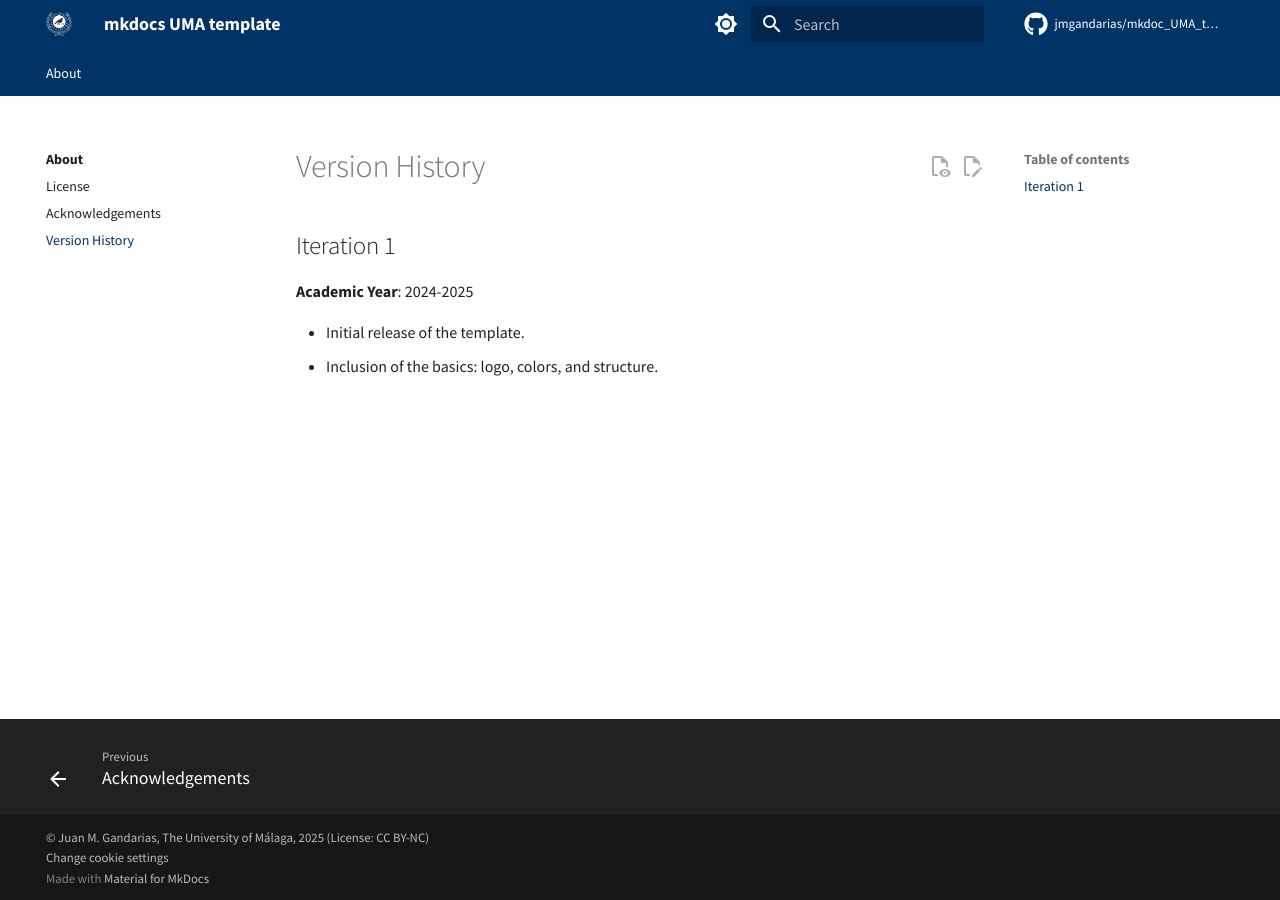
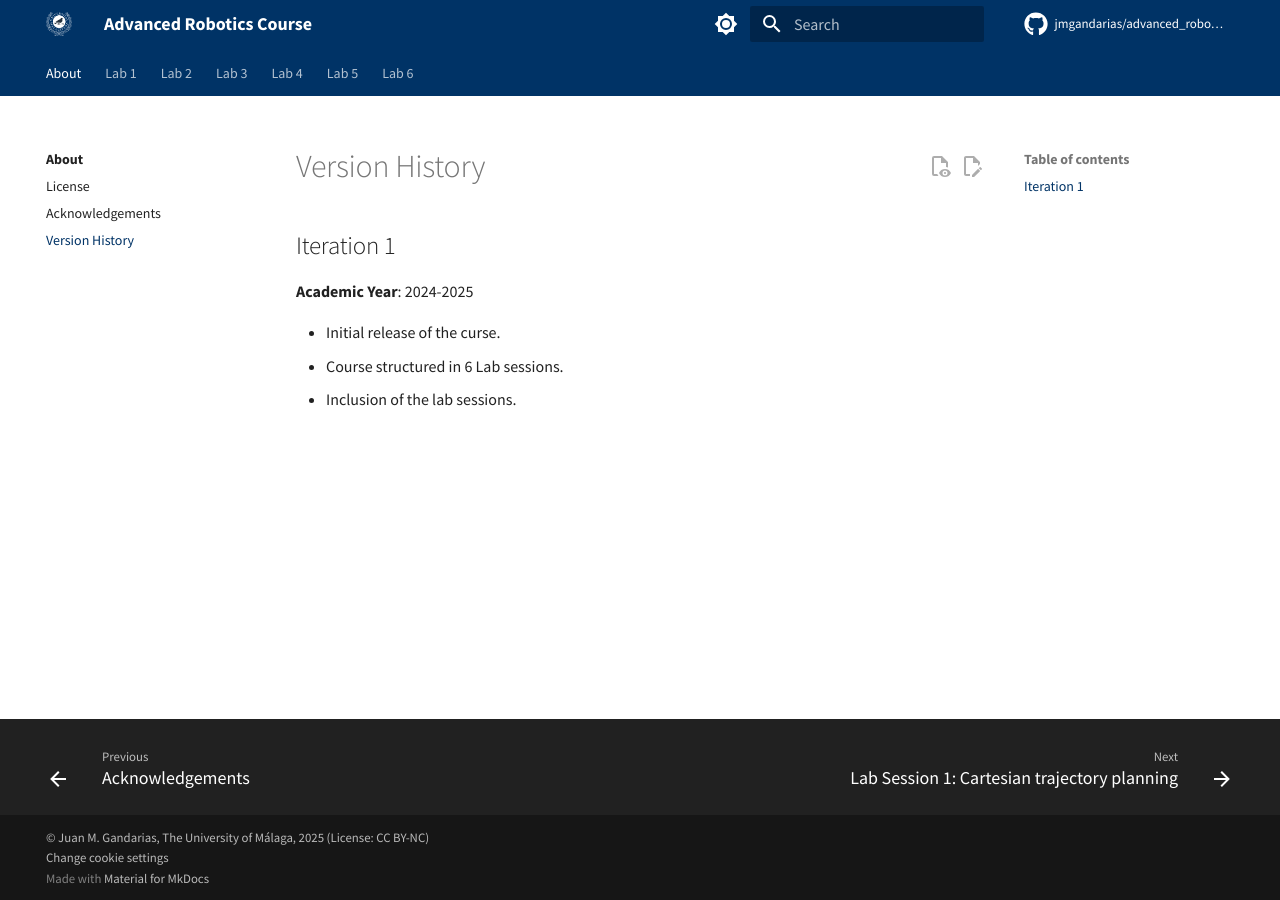
Before and after one commit to jmgandarias/advanced_robotics, an MkDocs documentation site: the page built from docs/about/changelog.md, in a window 1280 px wide. Built offline with MkDocs 1.6.1 and Material for MkDocs 9.7.7, drawn with Linux system fonts in a browser that asks for light colours; comment, search, counter and statistics services are not loaded.

Commit message:
initial course structure

```diff
--- a/docs/about/changelog.md
+++ b/docs/about/changelog.md
@@ -5,5 +5,6 @@ title: "Version History"
 
 **Academic Year**: 2024-2025
 
-* Initial release of the template.
-* Inclusion of the basics: logo, colors, and structure.
+* Initial release of the curse.
+* Course structured in 6 Lab sessions.
+* Inclusion of the lab sessions.
--- /dev/null
+++ b/docs/lab1/README.md
@@ -0,0 +1,5 @@
+---
+title: "Lab Session 1: Cartesian trajectory planning"
+---
+
+TBD
--- /dev/null
+++ b/docs/lab2/README.md
@@ -0,0 +1,5 @@
+---
+title: "Lab Session 2: Manipulator dynamics simulation"
+---
+
+TBD
--- /dev/null
+++ b/docs/lab3/README.md
@@ -0,0 +1,5 @@
+---
+title: "Lab Session 3: Manipulator dynamics compensation"
+---
+
+TBD
--- /dev/null
+++ b/docs/lab4/README.md
@@ -0,0 +1,5 @@
+---
+title: "Lab Session 4: Impedance controller"
+---
+
+TBD
--- /dev/null
+++ b/docs/lab5/README.md
@@ -0,0 +1,5 @@
+---
+title: "Lab Session 5: Admittance controller"
+---
+
+TBD
--- /dev/null
+++ b/docs/lab6/README.md
@@ -0,0 +1,5 @@
+---
+title: "Lab Session 6: Force control with inner position loop"
+---
+
+TBD
--- a/mkdocs.yml
+++ b/mkdocs.yml
@@ -1,6 +1,6 @@
-site_name: "mkdocs UMA template"
-site_url: https://jmgandarias.com/mkdoc_UMA_template
-site_description: University of Málaga template to develop mkdocs websites.
+site_name: "Advanced Robotics Course"
+site_url: https://jmgandarias.com/advanced_robotics
+site_description: Teaching material for the Advanced Robotics course at The University of Málaga.
 theme:
   name: material
   icon:
@@ -43,8 +43,8 @@ theme:
 copyright: >
   &copy; <a href="https://jmgandarias.github.io">Juan M. Gandarias</a>, The University of Málaga, 2025 (License: <a href="https://creativecommons.org/licenses/by-nc/4.0/">CC BY-NC</a>)<br />
   <a href="#__consent">Change cookie settings</a>
-repo_url: https://github.com/jmgandarias/mkdoc_UMA_template
-repo_name: jmgandarias/mkdoc_UMA_template
+repo_url: https://github.com/jmgandarias/advanced_robotics
+repo_name: jmgandarias/advanced_robotics
 edit_uri: ./edit/main/docs
 
 plugins:
```
Also changed, not shown: README.md (+3 -5 lines), docs/README.md (+3 -2 lines), docs/about/README.md (+8 -2 lines), docs/about/acknowledgements.md (+1 -1 lines), docs/.pages, docs/lab1/.pages (added), docs/lab2/.pages (added), docs/lab3/.pages (added), docs/lab4/.pages (added), docs/lab5/.pages (added), docs/lab6/.pages (added).
